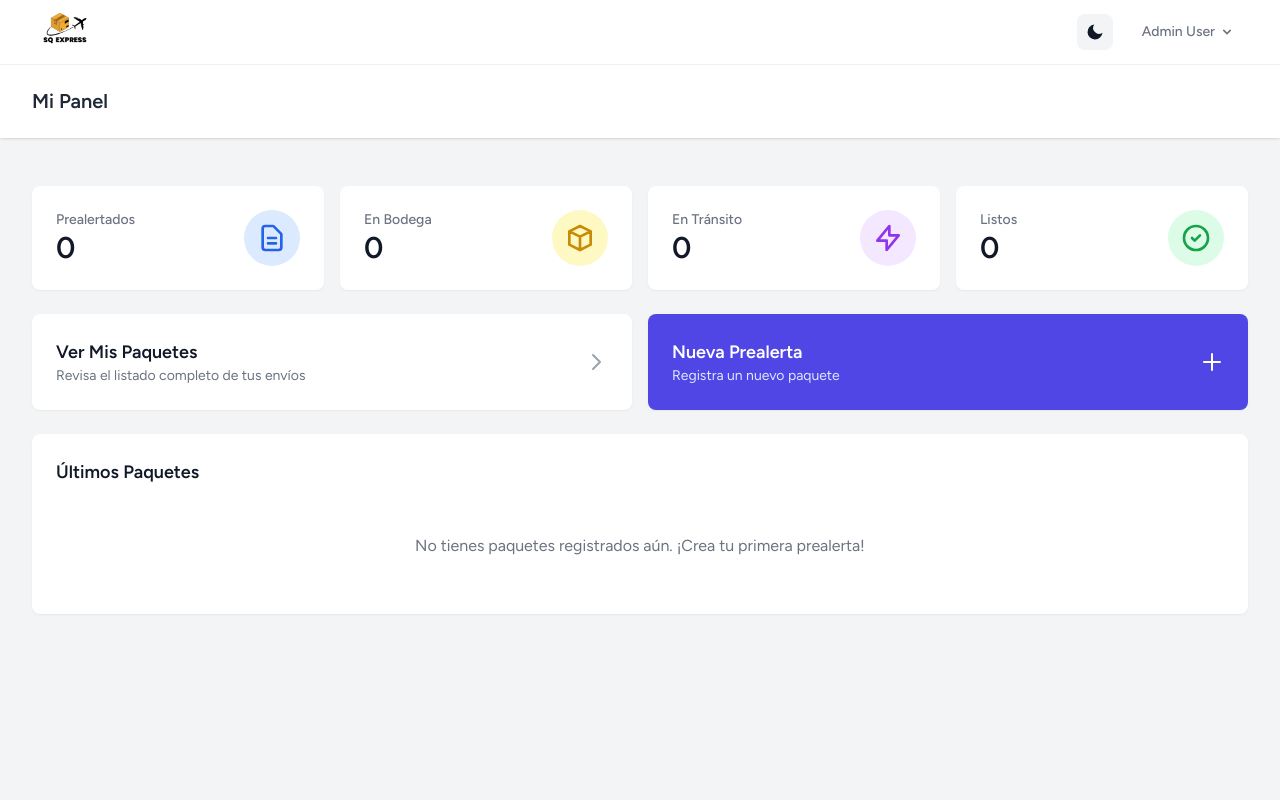
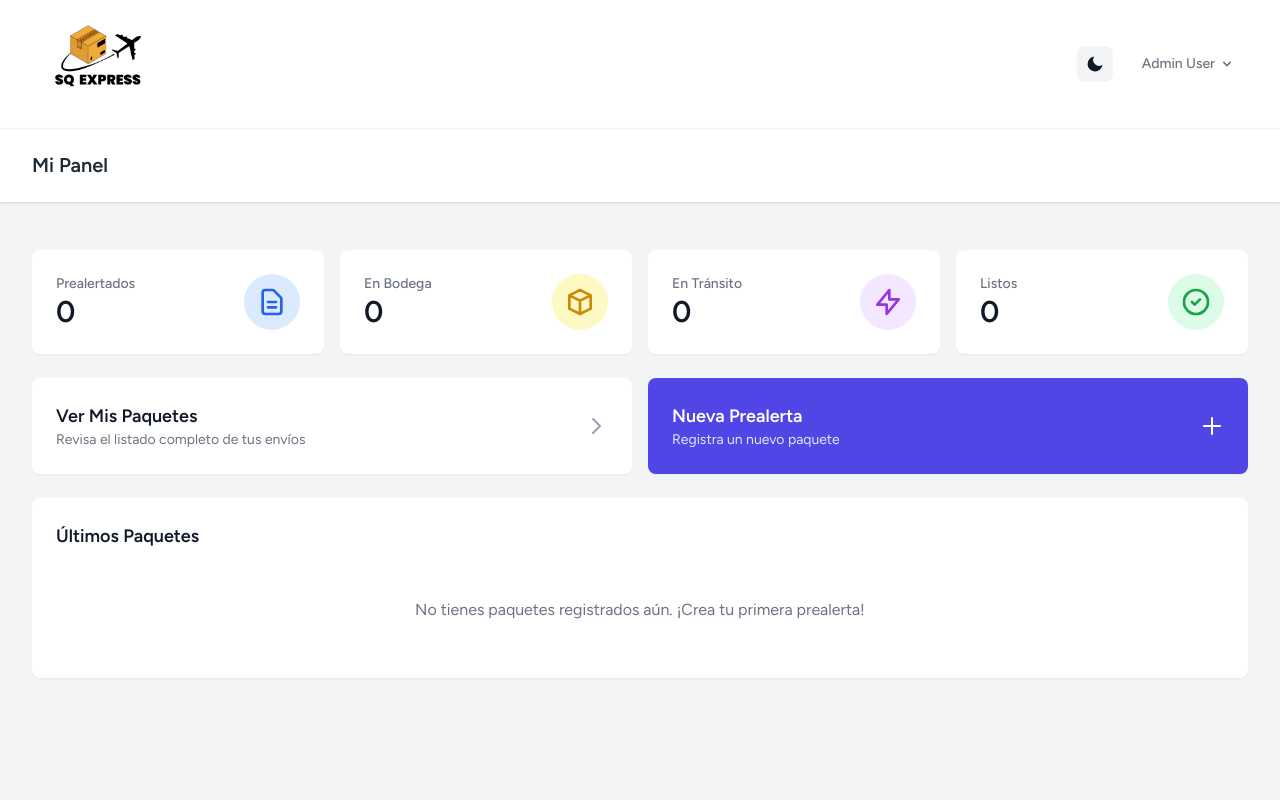
Before and after one commit to daniv04/sqexpress, a Laravel app: page /panel in a window 1280 px wide. Run offline with Laravel 12, Linux system fonts and the light colour scheme; a user stored in the database is signed in; data comes from the database, SQL or seed files in the repository; style sheets or scripts are compiled from the project's sources.

Commit message:
style: enlarge brand logo to 8rem in client nav and admin panel
Client navbar and logo move to h-32; Filament brandLogoHeight set to
8rem with the sidebar/topbar header stretched to 9rem so the logo is
not clipped.

```diff
--- a/app/Providers/Filament/AdminPanelProvider.php
+++ b/app/Providers/Filament/AdminPanelProvider.php
@@ -36,7 +36,11 @@ class AdminPanelProvider extends PanelProvider
             ->path('admin')
             ->brandLogo(asset('images/logo_sqexpress_noback.png'))
             ->darkModeBrandLogo(asset('images/logo_sqexpress_noback_dark.png'))
-            ->brandLogoHeight('3.5rem')
+            ->brandLogoHeight('8rem')
+            ->renderHook(
+                \Filament\View\PanelsRenderHook::STYLES_AFTER,
+                fn (): string => '<style>.fi-sidebar-header, .fi-topbar nav { height: 9rem; }</style>',
+            )
             ->colors([
                 'primary' => Color::Indigo,
             ])
--- a/resources/views/layouts/navigation.blade.php
+++ b/resources/views/layouts/navigation.blade.php
@@ -1,12 +1,12 @@
 <nav x-data="{ open: false }" class="bg-white dark:bg-gray-800 border-b border-gray-100 dark:border-gray-700">
     <!-- Primary Navigation Menu -->
     <div class="max-w-7xl mx-auto px-4 sm:px-6 lg:px-8">
-        <div class="flex justify-between h-16">
+        <div class="flex justify-between h-32">
             <div class="flex">
                 <!-- Logo -->
                 <div class="shrink-0 flex items-center">
                     <a href="{{ Auth::user()->role === 'admin' ? '/admin' : route('panel') }}">
-                        <x-application-logo class="block h-16 w-auto" />
+                        <x-application-logo class="block h-32 w-auto" />
                     </a>
                 </div>
 
```
